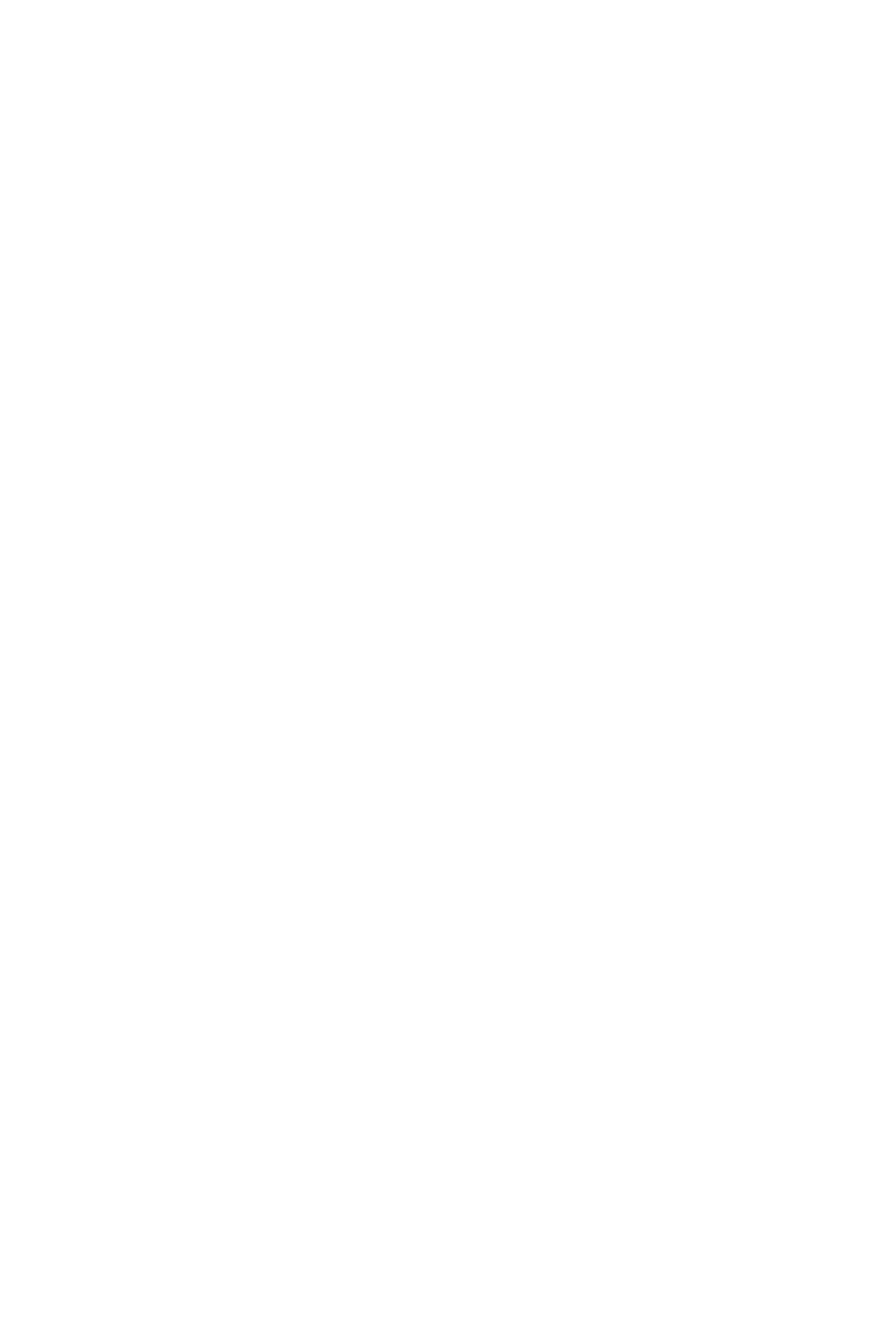
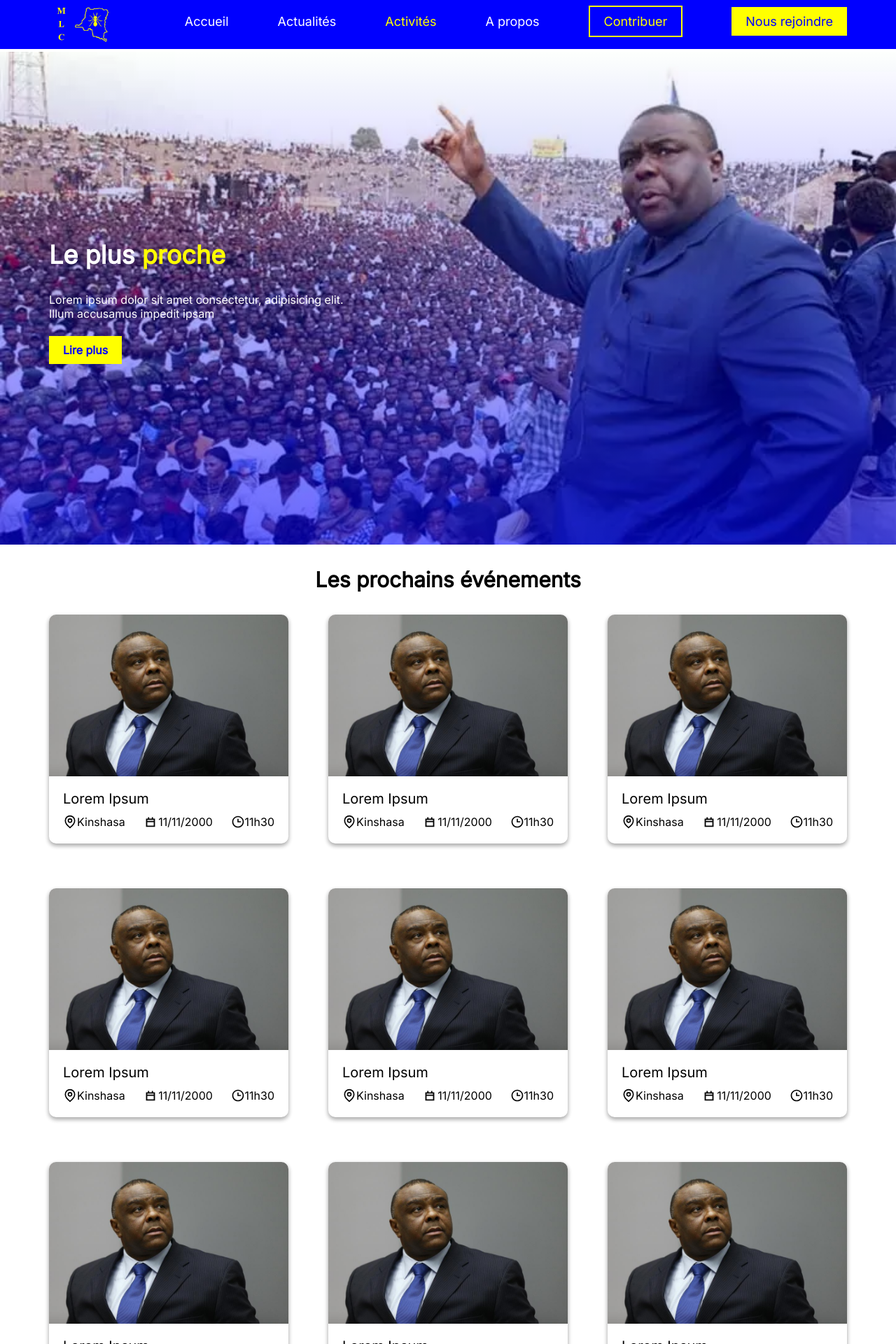
Before and after one commit to PhoenixMputu/mlc, a React (Create React App) app: page /events in a window 1280 px wide. Before the commit this address had no page. Shown: the top 1920 px of the page at 70% size. Before the commit the page ends 800 px from the top, so only its background shows below. Built offline with nearby package versions, Linux system fonts and the light colour scheme.

Commit message:
add events page

```diff
--- a/src/App.js
+++ b/src/App.js
@@ -3,13 +3,15 @@ import './App.css'
 import { BrowserRouter, Routes, Route } from 'react-router-dom'
 import Home from './pages/Home'
 import News from './pages/News'
+import Events from './pages/Events'
 
 function App() {
 	return (
 		<BrowserRouter>
 			<Routes>
-				<Route path="/" element={<Home />} />
+				<Route path="/" index element={<Home />} />
 				<Route path="/news" element={<News />} />
+				<Route path="/events" element={<Events />} />
 			</Routes>
 		</BrowserRouter>
 	);
--- a/src/components/Navbar.jsx
+++ b/src/components/Navbar.jsx
@@ -15,6 +15,7 @@ const Navbar = () => {
                 <li><Link to="/" className={window.location.pathname ==="/" ? "active" : "hello"}>Accueil</Link></li>
                 <li><Link to="/news" className={window.location.pathname === "/news" ? "active" : "hello"}>Actualités</Link> </li>
                 <li><Link to="/events" className={window.location.pathname === "/events" ? "active" : "hello"}>Activités</Link></li>
+                <li><Link to="/events" className={window.location.pathname === "/about" ? "active" : "hello"}>A propos</Link></li>
                 <li><Link to="/ac" className='btn-primary'>Contribuer</Link></li>
                 <li><Link to="/ac" className="btn-yellow">Nous rejoindre</Link></li>
             </ul>
--- a/src/css/home.scss
+++ b/src/css/home.scss
@@ -33,6 +33,16 @@ section {
             font-family: $montserrat;
             margin-bottom: 20px;
             width: 500px;
+        }
+
+        div {
+            @include flexbox(row, wrap, space-between, center);
+            width: 500px;
+
+            div {
+                display: inline-block;
+                width: 30%;
+            }
         }
 
         p {
--- /dev/null
+++ b/src/pages/Events.jsx
@@ -0,0 +1,40 @@
+import React from 'react'
+import Navbar from '../components/Navbar'
+import { Link } from 'react-router-dom'
+import bemba from '../assets/bemba.jpg'
+import Card from '../components/Card'
+import Footer from '../components/Footer'
+
+const Events = () => {
+  return (
+    <>
+        <Navbar/>
+        <section>
+            <div>
+                <h1>Le plus <span>proche</span></h1>
+                <p>Lorem ipsum dolor sit amet consectetur, adipisicing elit. Illum accusamus impedit ipsam</p>
+                <Link>Lire plus</Link>
+            </div>
+        </section>
+        <main>
+        <div className='container'>
+            <h2>Les prochains événements</h2>
+            <div className="flex-row">
+                <Card key={3} image={bemba} title="Lorem Ipsum" place="Kinshasa" date="11/11/2000" hour="11h30"/>
+                <Card key={3} image={bemba} title="Lorem Ipsum" place="Kinshasa" date="11/11/2000" hour="11h30"/>
+                <Card key={3} image={bemba} title="Lorem Ipsum" place="Kinshasa" date="11/11/2000" hour="11h30"/>
+                <Card key={3} image={bemba} title="Lorem Ipsum" place="Kinshasa" date="11/11/2000" hour="11h30"/>
+                <Card key={3} image={bemba} title="Lorem Ipsum" place="Kinshasa" date="11/11/2000" hour="11h30"/>
+                <Card key={3} image={bemba} title="Lorem Ipsum" place="Kinshasa" date="11/11/2000" hour="11h30"/>
+                <Card key={3} image={bemba} title="Lorem Ipsum" place="Kinshasa" date="11/11/2000" hour="11h30"/>
+                <Card key={3} image={bemba} title="Lorem Ipsum" place="Kinshasa" date="11/11/2000" hour="11h30"/>
+                <Card key={3} image={bemba} title="Lorem Ipsum" place="Kinshasa" date="11/11/2000" hour="11h30"/>
+            </div>
+        </div>
+    </main>
+    <Footer/>
+    </>
+  )
+}
+
+export default Events
```
